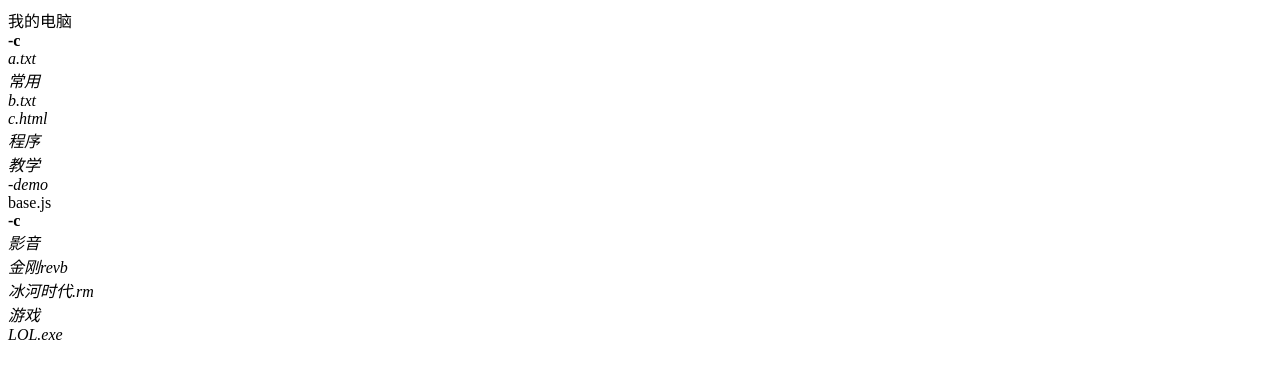
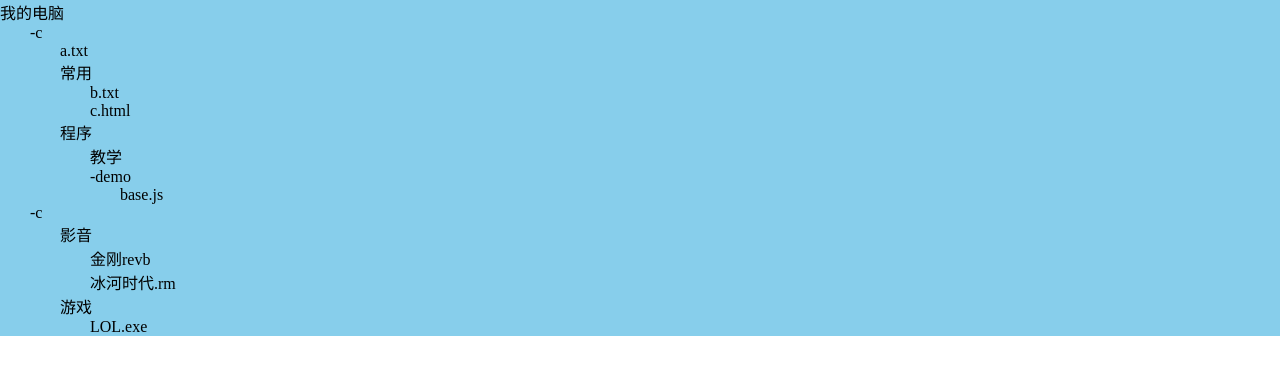
Before and after one commit to gxz3127/erzk, a plain HTML site: page src/index.html in a window 1280 px wide. Drawn offline with Linux system fonts and the light colour scheme.

Commit message:
添加样式

```diff
--- a/gulpfile.js
+++ b/gulpfile.js
@@ -8,6 +8,7 @@ gulp.task("default",function(){
         host:"localhost",
         livereload:true,
         middleware:function(req,res,next){
+            if()
             next();
         }
     }))
--- /dev/null
+++ b/src/css/style.css
@@ -0,0 +1,32 @@
+*{
+    margin:0;
+    padding:0;
+    list-style:none;
+}
+a,u{
+    text-decoration:none;
+    color:#000;
+}
+i,em{
+    font-style:normal;
+}
+b{
+    font-weight:normal;
+}
+.box{
+     width: 100%;
+     height:100%;
+     background:skyblue;
+}
+.nei{
+    margin-left:30px;
+}
+.charge{
+    margin-left:30px;
+}
+.mail{
+    margin-left:30px;
+}
+.smail{
+    margin-left:30px;
+}
--- a/src/index.html
+++ b/src/index.html
@@ -4,9 +4,11 @@
     <meta charset="UTF-8">
     <meta name="viewport" content="width=device-width, initial-scale=1.0">
     <meta http-equiv="X-UA-Compatible" content="ie=edge">
+    <link rel="stylesheet" href="./css/style.css">
     <title>Document</title>
 </head>
 <body>
+
       <div class="box">
            我的电脑
              <div class="nei">
```
Also changed, not shown: github.txt (added).
